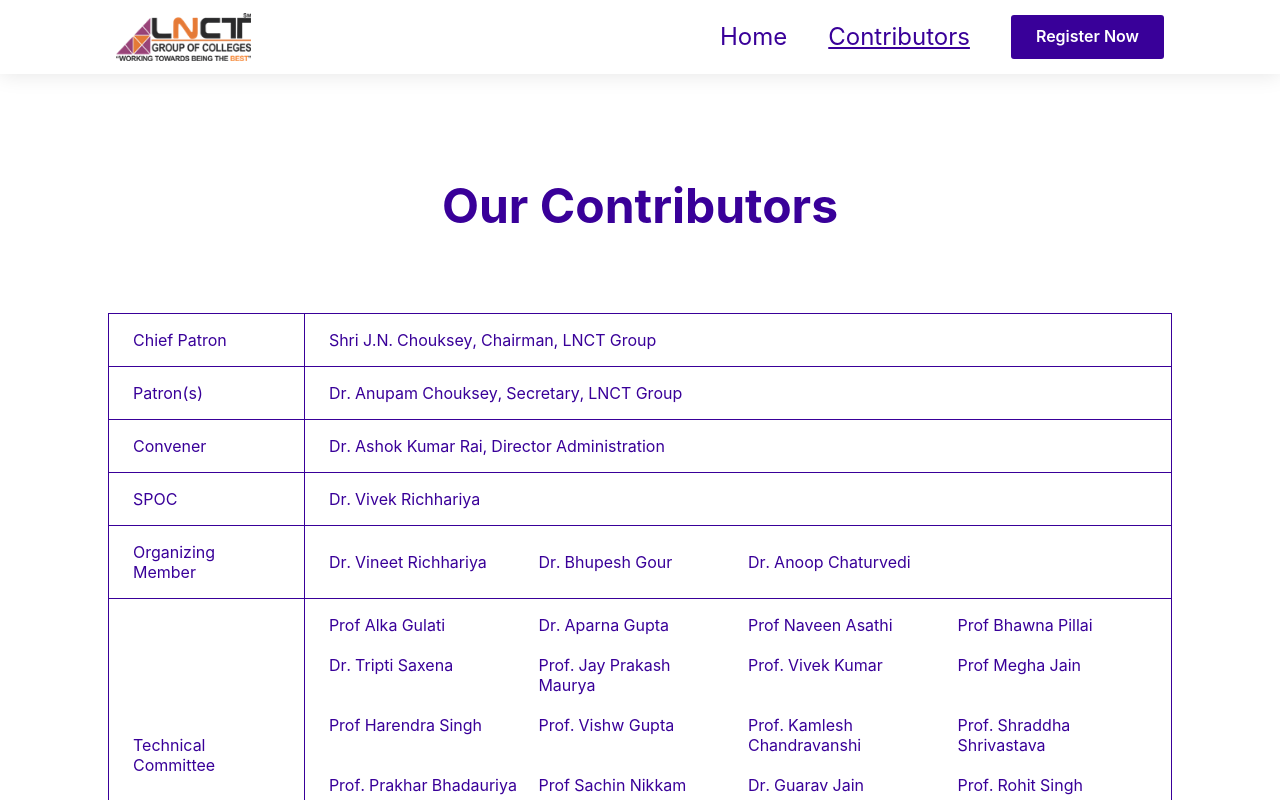
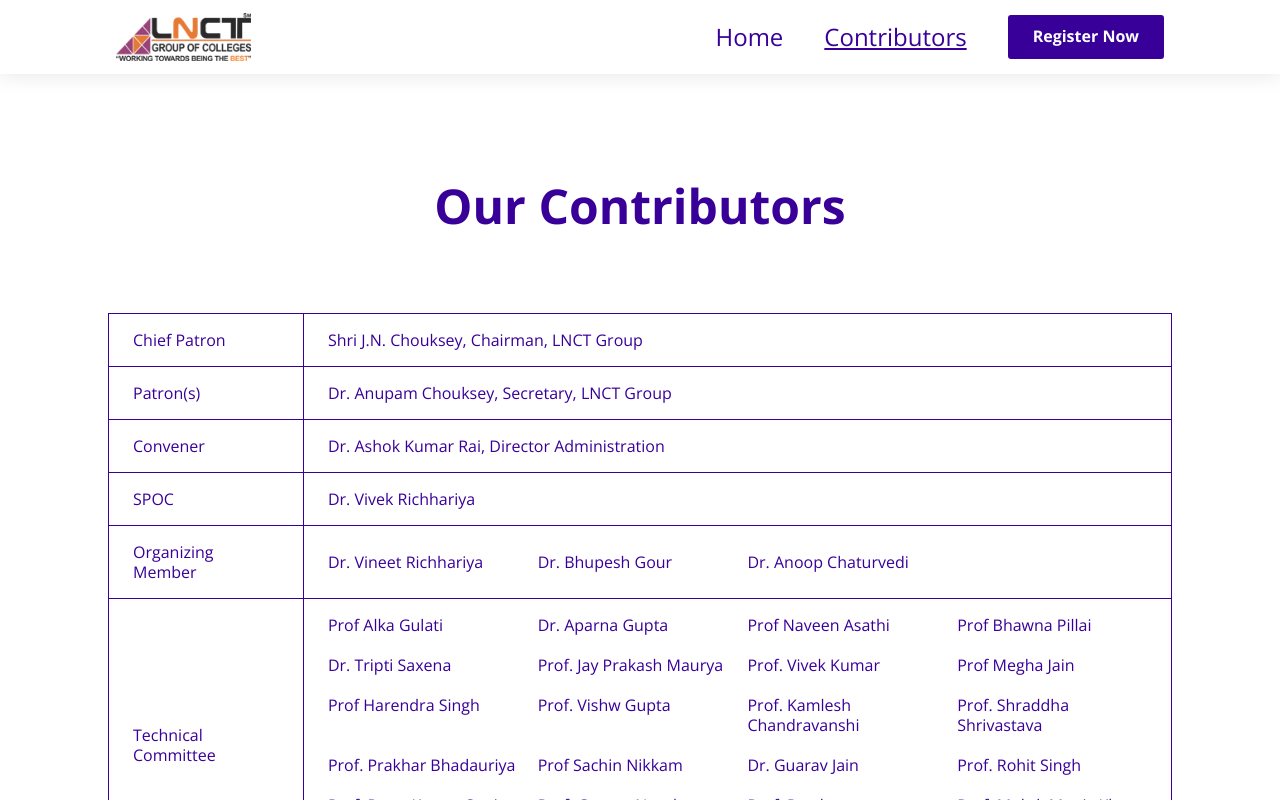
Before and after one commit to gunjanbangde/School-Hackathon, a Next.js app: page /contributors in a window 1280 px wide. Shown: the top 800 px of the page. Built offline with nearby package versions, Linux system fonts and the light colour scheme.

Commit message:
font changed

```diff
--- a/components/Contributors/Contributors.tsx
+++ b/components/Contributors/Contributors.tsx
@@ -171,7 +171,7 @@
                       <Text>Shreysi Swaraj</Text>
                       <Text>Shreyansh Sharma</Text>
                       <Text>Aditya Sharma</Text>
-                      <Text>Soumya Jain</Text>{" "}
+                      <Text>Soumya Jain</Text>
                     </SimpleGrid>
                   </Td>
                 </Tr>
--- a/styles/globals.css
+++ b/styles/globals.css
@@ -1,4 +1,4 @@
-@import url("https://fonts.googleapis.com/css2?family=Roboto:wght@100;300;400;500;700;900&display=swap");
+@import url("https://fonts.googleapis.com/css2?family=Open+Sans:wght@300;400;700;800&display=swap");
 * {
   margin: 0;
   padding: 0;
@@ -11,8 +11,8 @@
 body {
   overflow-x: hidden;
   font-size: 16px;
-  font-family: "Roboto", -apple-system, BlinkMacSystemFont, Segoe UI, Roboto,
-    Oxygen, Ubuntu, Cantarell, Fira Sans, Droid Sans, Helvetica Neue, sans-serif;
+  font-family: "Open Sans", -apple-system, BlinkMacSystemFont, Segoe UI, Roboto,
+    Oxygen, Ubuntu, Cantarell, Fira Sans, Droid Sans, Helvetica Neue, sans-serif !important;
 }
 
 #__next {
```
